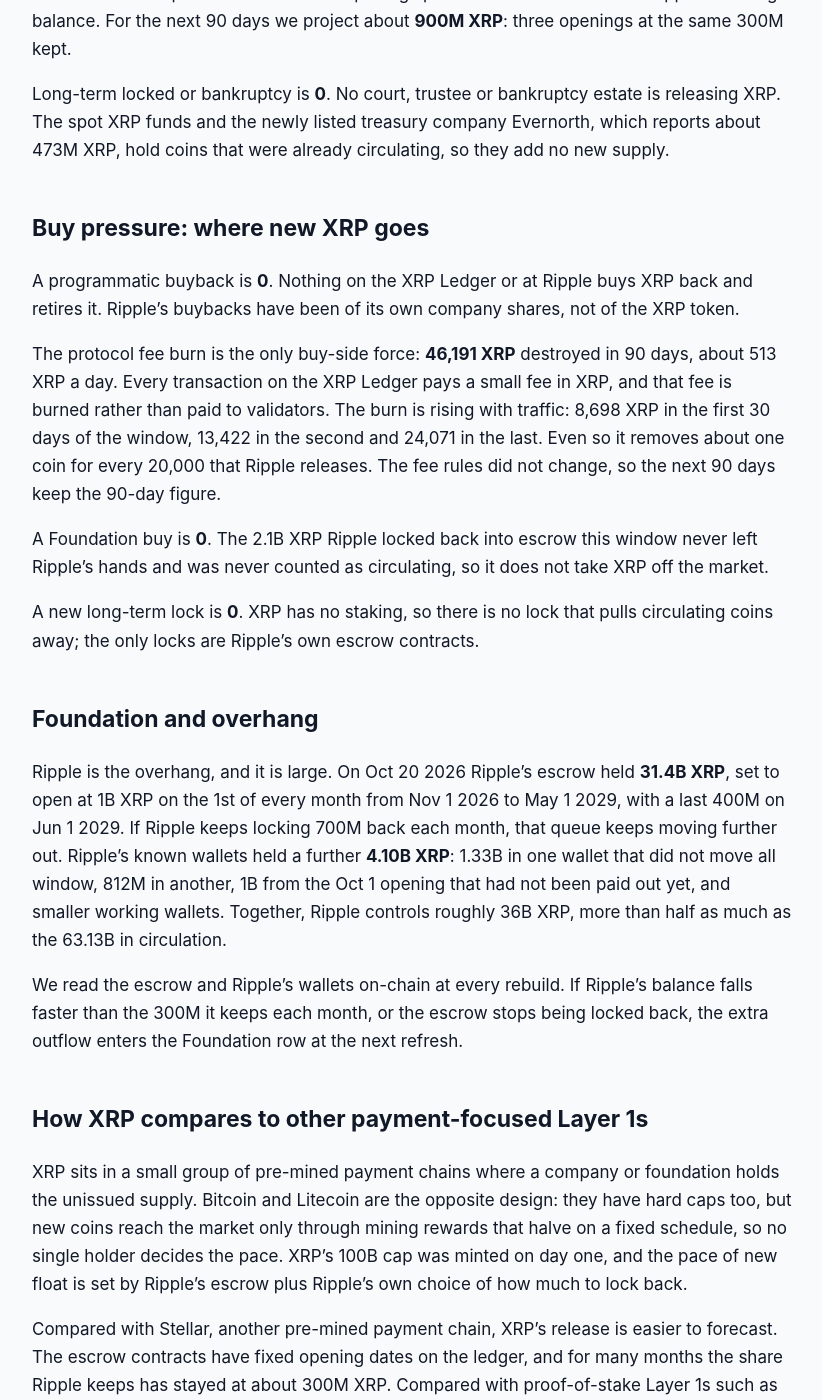
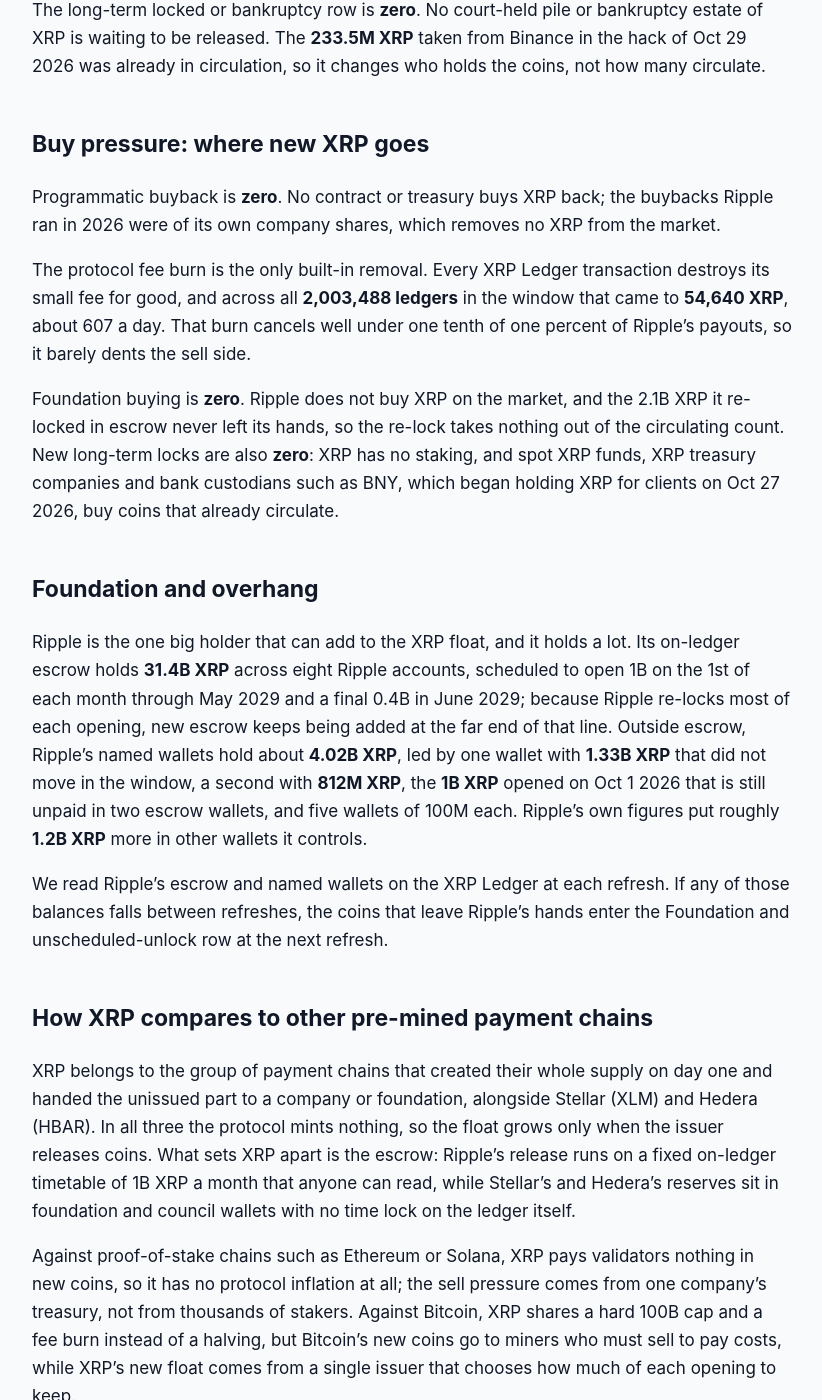
Before and after one commit to jeevansongmy-spec/mrnasdog-articles, a Jekyll site: the page built from crypto/xrp-pressure-framework.md, in a window 1280 px wide and 1400 px high, scrolled down 1306 px. Shown: the whole window, without its empty margins (228-1050 px from the left). Built offline with Jekyll 4.4.1, drawn with Linux system fonts in a browser that asks for light colours; some of the changed text lies outside the part shown.

Commit message:
publish: crypto/xrp-pressure-framework

```diff
--- a/crypto/xrp-pressure-framework.md
+++ b/crypto/xrp-pressure-framework.md
@@ -1,6 +1,6 @@
 ---
 title:         "XRP Inflation Analysis · October 2026 · Supply growing · projected to keep growing"
-description: "XRP supply is growing: nothing is minted, but Ripple released 918.59M XRP to the market in 90 days against a 46K XRP fee burn. +1.46% net, about +1.43% next."
+description: "XRP supply is growing: nothing is minted, but Ripple paid out 866.38M XRP in 90 days against a 54,640 XRP fee burn. +1.37% net, about +1.42% next, 100B cap."
 canonical_url: "https://mrnasdog.com/research/xrp/inflation"
 tags: ["crypto", "xrp", "ripple", "escrow"]
 published: true
@@ -12,60 +12,56 @@ Originally published at [https://mrnasdog.com/research/xrp/inflation](https://mr
 <!-- main-page -->
 **Main page:** the full XRP coin page — signal, price drivers and the buy/sell questions → [mrnasdog.com/research/xrp](https://mrnasdog.com/research/xrp)
 
-XRP supply is growing even though the XRP Ledger never mints a single new coin. In the 90 days to Oct 20 2026, Ripple sent **918.59M XRP** from its own wallets to the market, while ledger fees destroyed only **46,191 XRP**, so circulating XRP grew a net **+1.46%**. The monitor reads **+1.33%**. The engine is Ripple's escrow: 1B XRP opens on the 1st of every month, Ripple locks about 700M back and releases the rest, and **31.4B XRP** is still waiting in escrow behind a hard cap of 100B XRP.
+XRP supply is growing: between Aug 1 and Oct 30 2026 Ripple paid **866.38M XRP** out of its own wallets to outside holders, while transaction fees destroyed only **54,640 XRP**, so the circulating count rose a net **+1.37%**, with about **+1.42%** due in the next 90 days. No new XRP is ever made; the growth comes from Ripple handing out coins it already holds, mostly from the **1B XRP** its escrow opens on the 1st of every month. Other trackers read **+1.73%** for the same 90 days.
 
 ## The verdict, in one paragraph
 
-Over the last 90 days XRP's circulating supply rose a net **+1.46%**: 918.59M XRP reached the market and 46,191 XRP were burned, against 63.13B XRP in circulation. The monitor, which tracks the same supply from market data, reads **+1.33%** for the same 90 days, a gap of only **0.12 percentage points**, so the two readings agree and no warning flag is shown. For the next 90 days we expect about **+1.43%**, because three more escrow openings fall on Nov 1 2026, Dec 1 2026 and Jan 1 2027. XRP is a fixed-cap coin that is inflationary on its tradable float: a steady release of company-held supply, not new issuance.
+Over the 90 days to Oct 30 2026, XRP's circulating supply grew a net **+1.37%**, and the next 90 days project **+1.42%**. Other trackers show **+1.73%** for the same window, a gap of **0.36 percentage points**, small enough that the coin page carries no warning note. XRP is a fixed-supply coin whose float still grows, because Ripple, the company that holds the unissued XRP, releases a set slice of its escrow every month and sells or pays out part of it. The label that fits: a capped coin with a steady company release, inflationary on the circulating float.
 
 ## Sell pressure: where new XRP comes from
 
-Protocol inflation is **0**. XRP has no block reward, no mining and no staking yield. All 100B XRP were created when the XRP Ledger started in 2012, and no transaction type on the ledger can create more. The ledger's own supply count fell from 99,985,635,153 XRP on Jul 22 2026 to 99,985,588,962 XRP on Oct 20 2026, because fees are destroyed.
+Protocol inflation is **zero**. All 100B XRP were created when the XRP Ledger launched in 2012, and no transaction type can make more; validators earn nothing in new coins, and there is no staking reward.
 
-Vesting unlocks are **0** as a line of their own, even though this is where XRP's story starts. Ripple keeps its reserve in on-ledger escrow, in contracts of 1B XRP that open one per month. In this window the escrow opened on Aug 1, Sep 1 and Oct 1 2026, 3B XRP in total, and each time Ripple locked 700M back into new escrow contracts within hours. Escrow fell from 32.3B to 31.4B XRP. The 300M Ripple kept from each opening moved into Ripple's own wallets, and those wallets are not counted as circulating supply, so the opening alone adds nothing to the market.
+Vesting unlocks book **zero**, even though Ripple's escrow opened **1B XRP** on each of Aug 1, Sep 1 and Oct 1 2026. Those coins land in Ripple's own wallets, which are not counted as circulating, and Ripple locked **2.1B** of the 3B straight back into new escrow that opens in 2029. An escrow opening on the XRP Ledger only moves coins from one Ripple pocket to another; what matters is what Ripple pays out next.
 
-Foundation and unscheduled unlocks are the real sell pressure: **918.59M XRP** in 90 days. Ripple's wallets paid that much to outside accounts, roughly 306M XRP a month, and on-chain the trail runs through a few short-lived transfer wallets into exchange deposit accounts. That is the 900M XRP kept from three escrow openings plus 18.6M XRP drawn from Ripple's existing balance. For the next 90 days we project about **900M XRP**: three openings at the same 300M kept.
+That payout is the Foundation and unscheduled-unlock row, and it is the whole story on the sell side: **866.38M XRP** left Ripple's wallets for outside holders in the window. Ripple keeps about **300M XRP** from each monthly escrow opening, moves it through its payout wallets and sends it on in batches of 100M to 200M, and one older Ripple wallet sent out **4.49M XRP** on Aug 6 2026. For the next 90 days the escrow schedule opens 1B XRP on Nov 1 2026, Dec 1 2026 and Jan 1 2027; if Ripple keeps the same 300M from each, about **900M XRP** reaches the market.
 
-Long-term locked or bankruptcy is **0**. No court, trustee or bankruptcy estate is releasing XRP. The spot XRP funds and the newly listed treasury company Evernorth, which reports about 473M XRP, hold coins that were already circulating, so they add no new supply.
+The long-term locked or bankruptcy row is **zero**. No court-held pile or bankruptcy estate of XRP is waiting to be released. The **233.5M XRP** taken from Binance in the hack of Oct 29 2026 was already in circulation, so it changes who holds the coins, not how many circulate.
 
 ## Buy pressure: where new XRP goes
 
-A programmatic buyback is **0**. Nothing on the XRP Ledger or at Ripple buys XRP back and retires it. Ripple's buybacks have been of its own company shares, not of the XRP token.
+Programmatic buyback is **zero**. No contract or treasury buys XRP back; the buybacks Ripple ran in 2026 were of its own company shares, which removes no XRP from the market.
 
-The protocol fee burn is the only buy-side force: **46,191 XRP** destroyed in 90 days, about 513 XRP a day. Every transaction on the XRP Ledger pays a small fee in XRP, and that fee is burned rather than paid to validators. The burn is rising with traffic: 8,698 XRP in the first 30 days of the window, 13,422 in the second and 24,071 in the last. Even so it removes about one coin for every 20,000 that Ripple releases. The fee rules did not change, so the next 90 days keep the 90-day figure.
+The protocol fee burn is the only built-in removal. Every XRP Ledger transaction destroys its small fee for good, and across all **2,003,488 ledgers** in the window that came to **54,640 XRP**, about 607 a day. That burn cancels well under one tenth of one percent of Ripple's payouts, so it barely dents the sell side.
 
-A Foundation buy is **0**. The 2.1B XRP Ripple locked back into escrow this window never left Ripple's hands and was never counted as circulating, so it does not take XRP off the market.
-
-A new long-term lock is **0**. XRP has no staking, so there is no lock that pulls circulating coins away; the only locks are Ripple's own escrow contracts.
+Foundation buying is **zero**. Ripple does not buy XRP on the market, and the 2.1B XRP it re-locked in escrow never left its hands, so the re-lock takes nothing out of the circulating count. New long-term locks are also **zero**: XRP has no staking, and spot XRP funds, XRP treasury companies and bank custodians such as BNY, which began holding XRP for clients on Oct 27 2026, buy coins that already circulate.
 
 ## Foundation and overhang
 
-Ripple is the overhang, and it is large. On Oct 20 2026 Ripple's escrow held **31.4B XRP**, set to open at 1B XRP on the 1st of every month from Nov 1 2026 to May 1 2029, with a last 400M on Jun 1 2029. If Ripple keeps locking 700M back each month, that queue keeps moving further out. Ripple's known wallets held a further **4.10B XRP**: 1.33B in one wallet that did not move all window, 812M in another, 1B from the Oct 1 opening that had not been paid out yet, and smaller working wallets. Together, Ripple controls roughly 36B XRP, more than half as much as the 63.13B in circulation.
+Ripple is the one big holder that can add to the XRP float, and it holds a lot. Its on-ledger escrow holds **31.4B XRP** across eight Ripple accounts, scheduled to open 1B on the 1st of each month through May 2029 and a final 0.4B in June 2029; because Ripple re-locks most of each opening, new escrow keeps being added at the far end of that line. Outside escrow, Ripple's named wallets hold about **4.02B XRP**, led by one wallet with **1.33B XRP** that did not move in the window, a second with **812M XRP**, the **1B XRP** opened on Oct 1 2026 that is still unpaid in two escrow wallets, and five wallets of 100M each. Ripple's own figures put roughly **1.2B XRP** more in other wallets it controls.
 
-We read the escrow and Ripple's wallets on-chain at every rebuild. If Ripple's balance falls faster than the 300M it keeps each month, or the escrow stops being locked back, the extra outflow enters the Foundation row at the next refresh.
+We read Ripple's escrow and named wallets on the XRP Ledger at each refresh. If any of those balances falls between refreshes, the coins that leave Ripple's hands enter the Foundation and unscheduled-unlock row at the next refresh.
 
-## How XRP compares to other payment-focused Layer 1s
+## How XRP compares to other pre-mined payment chains
 
-XRP sits in a small group of pre-mined payment chains where a company or foundation holds the unissued supply. Bitcoin and Litecoin are the opposite design: they have hard caps too, but new coins reach the market only through mining rewards that halve on a fixed schedule, so no single holder decides the pace. XRP's 100B cap was minted on day one, and the pace of new float is set by Ripple's escrow plus Ripple's own choice of how much to lock back.
+XRP belongs to the group of payment chains that created their whole supply on day one and handed the unissued part to a company or foundation, alongside Stellar (XLM) and Hedera (HBAR). In all three the protocol mints nothing, so the float grows only when the issuer releases coins. What sets XRP apart is the escrow: Ripple's release runs on a fixed on-ledger timetable of 1B XRP a month that anyone can read, while Stellar's and Hedera's reserves sit in foundation and council wallets with no time lock on the ledger itself.
 
-Compared with Stellar, another pre-mined payment chain, XRP's release is easier to forecast. The escrow contracts have fixed opening dates on the ledger, and for many months the share Ripple keeps has stayed at about 300M XRP. Compared with proof-of-stake Layer 1s such as Solana or Cardano, XRP pays no staking rewards, so its supply growth comes from one company's release rather than from paying validators.
+Against proof-of-stake chains such as Ethereum or Solana, XRP pays validators nothing in new coins, so it has no protocol inflation at all; the sell pressure comes from one company's treasury, not from thousands of stakers. Against Bitcoin, XRP shares a hard 100B cap and a fee burn instead of a halving, but Bitcoin's new coins go to miners who must sell to pay costs, while XRP's new float comes from a single issuer that chooses how much of each opening to keep.
 
-On burns, XRP looks like Ethereum on a much smaller scale: every fee is destroyed. But XRP Ledger fees are tiny, so the burn of about 46K XRP a quarter is close to nothing next to about 900M XRP of release. XRP is not deflationary and will not become so while the escrow keeps opening.
+XRP's fee burn is real but tiny next to Ethereum's EIP-1559 burn, because XRP Ledger fees are a fraction of a cent. On this chain the custody-versus-market-float question matters far more than the burn: more than a third of all XRP still sits with Ripple.
 
 ## What to watch in the next 90 days
 
-**Nov 1 2026**, **Dec 1 2026** and **Jan 1 2027**: three escrow openings of 1B XRP each. The number to watch is how much Ripple locks back; anything below 700M raises the release above our 900M forecast.
+**Nov 1 2026:** the next escrow opening; the 1B XRP already released on Oct 1 2026 sits in two Ripple wallets, and the usual split would send about 300M to market and 700M back into escrow.
 
-Ripple's two loaded wallets: the 1B XRP from the Oct 1 opening was still unpaid on Oct 20 2026, and the 1.33B XRP wallet has not moved. A large payment out of either would show as extra sell pressure.
+**Nov 4 2026:** the fixCleanup3_4_0 amendment is due to switch on after a delay; it fixes ledger bugs and does not change how XRP is created or burned.
 
-Ripple's Swell conference in New York, Oct 27 to Oct 29 2026, where any change to how Ripple handles its escrow or its XRP sales would most likely be announced.
+**Dec 1 2026 and Jan 1 2027:** two more 1B XRP escrow openings; a smaller re-lock than 700M at any of them would lift the next-90-day reading above **+1.42%**.
 
-The fee burn: it more than doubled in the last 30 days of the window as ledger traffic rose. A fee change voted in by validators would move the burn, but none is scheduled.
+**Ripple's big idle wallets:** the 1.33B XRP and 812M XRP wallets did not move in the window; any payout from them would add straight to the sell side. A US market-structure law could also change how much Ripple keeps from each opening, though Ripple has announced no change.
 
 ## Summary
 
-XRP is a fixed-cap coin, capped at 100B XRP, whose circulating supply still grows about 1.4% to 1.5% every 90 days, because Ripple releases about 300M XRP a month from its escrow and sends it to market. In the 90 days to Oct 20 2026 that was 918.59M XRP against a fee burn of only 46,191 XRP, a net +1.46%, close to the monitor's +1.33%. The key risk is the size of what Ripple still holds: 31.4B XRP in escrow and about 4.10B XRP in its wallets. The ceiling is the cap itself: no new XRP can ever be minted, so all future supply growth comes from Ripple's reserve.
+XRP's supply is capped at 100B and no new XRP is ever minted, yet the circulating float grew a net **+1.37%** over the 90 days to Oct 30 2026 and is set to grow about **+1.42%** over the next 90. The growth comes from Ripple paying out **866.38M XRP** it already held, mostly the 300M it keeps from each 1B monthly escrow opening, while the XRP Ledger fee burn removed just **54,640 XRP**. The key risk is the size of Ripple's stock: **31.4B XRP** in escrow and about 5.2B more in its wallets, released at Ripple's own pace. The ceiling is firm: the float can never pass 100B XRP, and at today's pace the escrow runs through mid-2029 before any re-locks.
 
----
-
-*MrNasDog Pressure Framework analysis of XRP, Metric 1 — Inflation. Data + explanation only. Not financial advice. Checked Oct 20 2026.*
+*MrNasDog Pressure Framework analysis of XRP, Metric 1 — Inflation. Data + explanation only. Not financial advice. Checked Oct 30 2026.*
```
